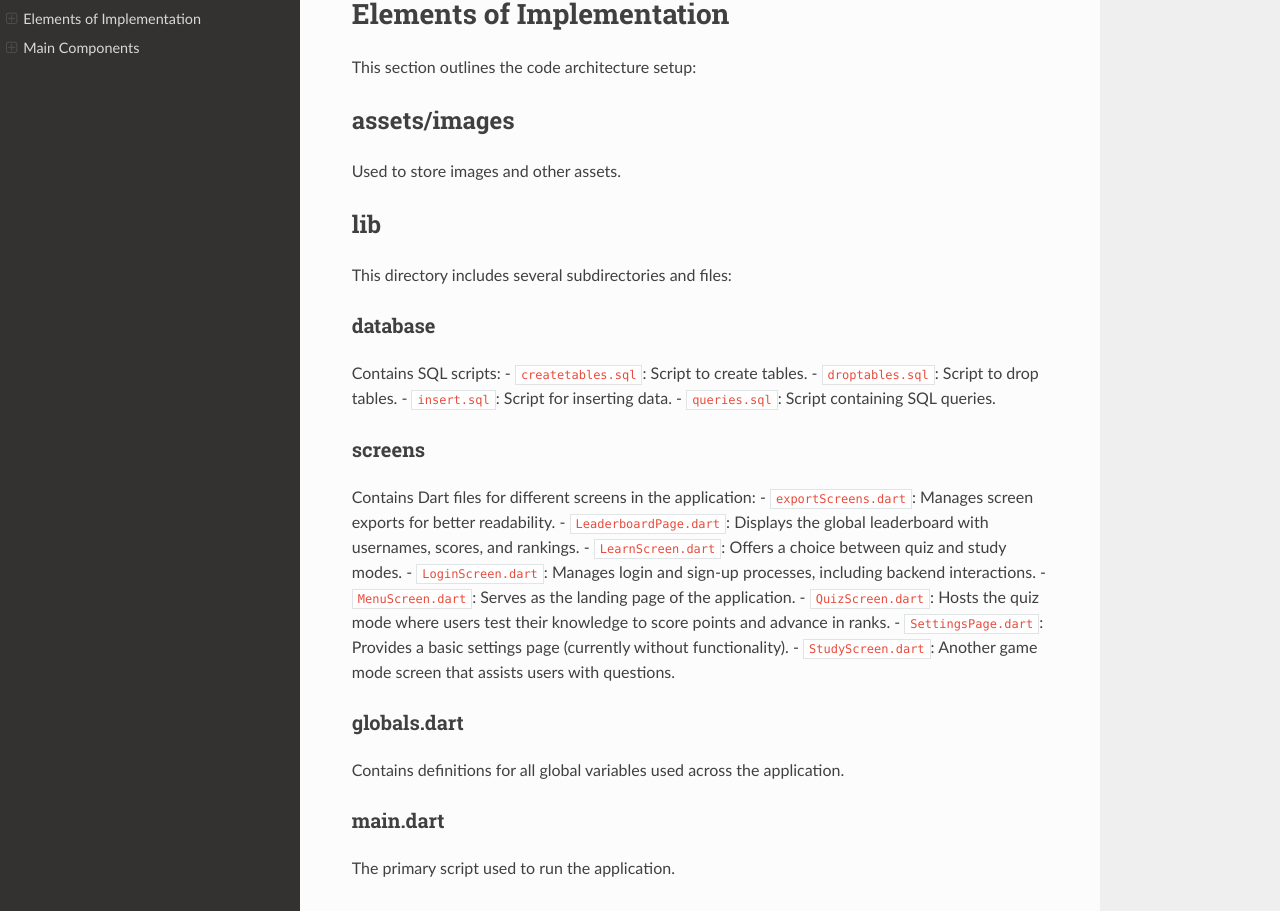
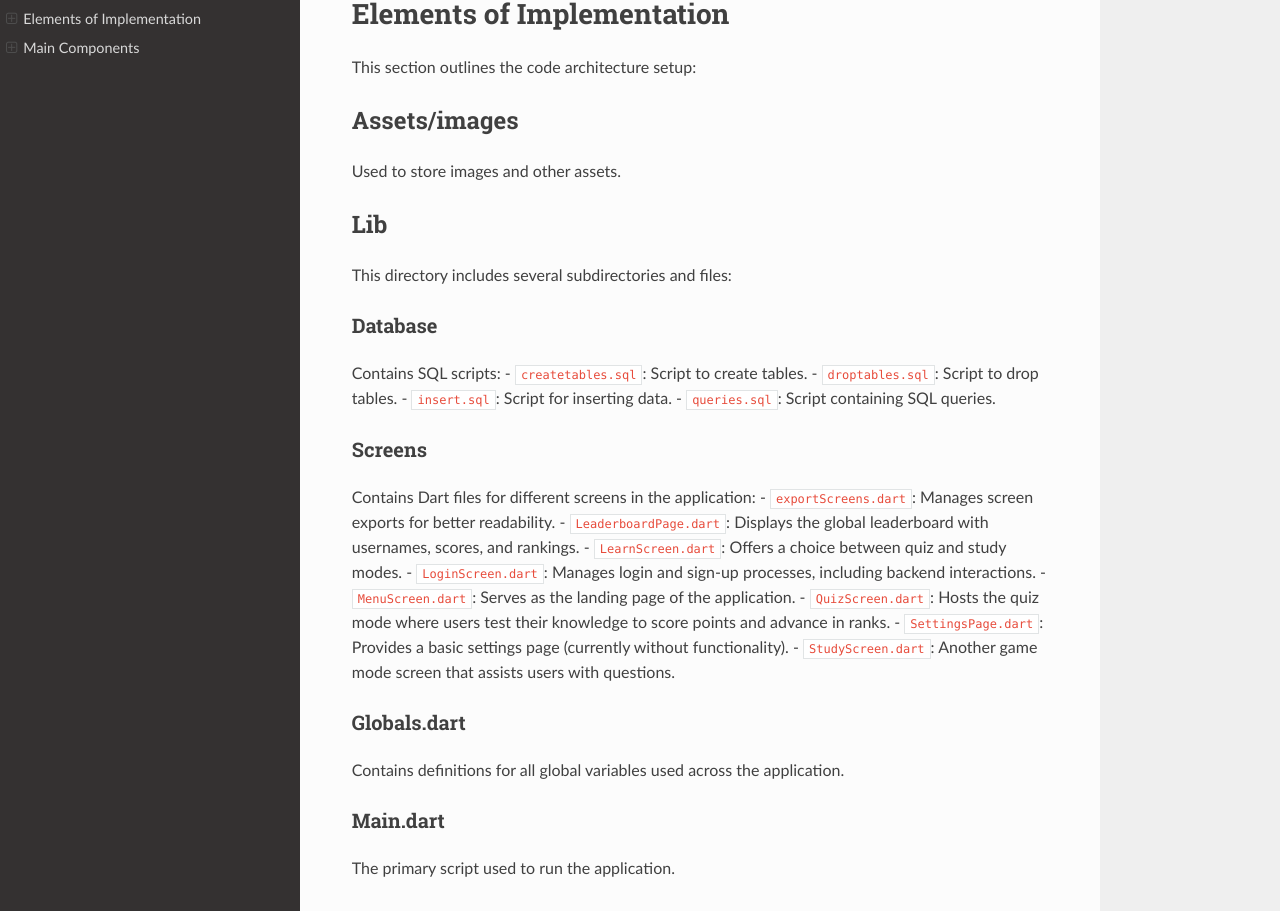
Before and after one commit to LuckyLarry13/READTHEDOCSTEST, a Sphinx documentation site: the page built from docs/source/index.rst, in a window 1280 px wide and 1400 px high, scrolled down 1734 px. Shown: the part 156-1067 px from the top of the window. Built offline with Sphinx 7.4.7 and the Read the Docs theme 2.0.0, drawn with Linux system fonts in a browser that asks for light colours.

```diff
--- a/docs/source/index.rst
+++ b/docs/source/index.rst
@@ -59,15 +59,15 @@ Elements of Implementation
 ==========================
 This section outlines the code architecture setup:
 
-assets/images
+Assets/images
 -------------
 Used to store images and other assets.
 
-lib
+Lib
 ---
 This directory includes several subdirectories and files:
 
-database
+Database
 ^^^^^^^^
 Contains SQL scripts:
 - ``createtables.sql``: Script to create tables.
@@ -75,7 +75,7 @@ Contains SQL scripts:
 - ``insert.sql``: Script for inserting data.
 - ``queries.sql``: Script containing SQL queries.
 
-screens
+Screens
 ^^^^^^^
 Contains Dart files for different screens in the application:
 - ``exportScreens.dart``: Manages screen exports for better readability.
@@ -87,11 +87,11 @@ Contains Dart files for different screens in the application:
 - ``SettingsPage.dart``: Provides a basic settings page (currently without functionality).
 - ``StudyScreen.dart``: Another game mode screen that assists users with questions.
 
-globals.dart
+Globals.dart
 ^^^^^^^^^^^^
 Contains definitions for all global variables used across the application.
 
-main.dart
+Main.dart
 ^^^^^^^^^
 The primary script used to run the application.
 
```
